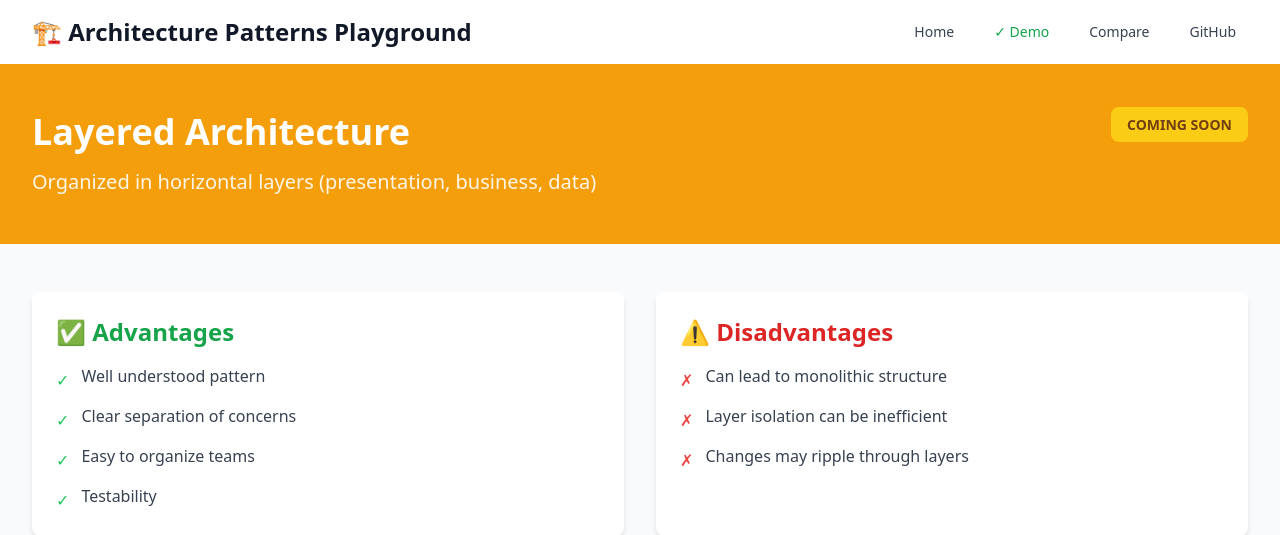
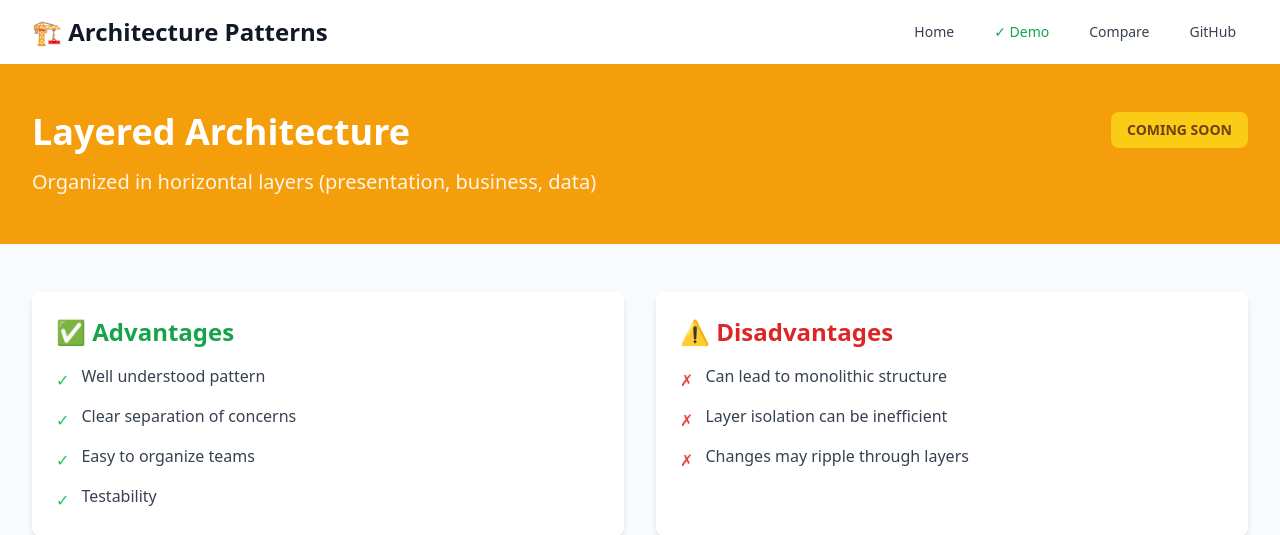
Before and after one commit to gkaria/architecture-playground, a FastAPI app: page /architecture/layered in a window 1280 px wide. Shown: the top 535 px of the page. Run offline with FastAPI, Linux system fonts and the light colour scheme; some libraries are stand-ins or nearby versions.

Commit message:
fix: Improve mobile responsiveness across all platform pages
Enhanced mobile user experience with responsive design improvements:

Navigation:
- Shortened title to "Architecture Patterns" to prevent overflow
- Made nav links responsive (text-xs on mobile, text-sm on desktop)
- Added flex-wrap to prevent nav items from overflowing
- Adjusted spacing and padding for mobile screens

Home Page:
- Hero heading scales from text-3xl (mobile) to text-5xl (desktop)
- Hero description scales from text-base to text-xl
- Reduced padding on mobile (py-12) vs desktop (py-24)

Architecture Detail Page:
- Header layout changes from flex-row on desktop to flex-col on mobile
- Title scales from text-2xl (mobile) to text-4xl (desktop)
- Buttons and badges scale appropriately with responsive padding

Comparison Page:
- Header text scales from text-2xl (mobile) to text-4xl (desktop)
- Consistent navigation with other pages

All pages now properly render on mobile devices with improved readability
and no horizontal overflow issues.

```diff
--- a/platform/templates/architecture_detail.html
+++ b/platform/templates/architecture_detail.html
@@ -31,17 +31,17 @@
     <!-- Navigation -->
     <nav class="bg-white shadow-lg">
         <div class="max-w-7xl mx-auto px-4 sm:px-6 lg:px-8">
-            <div class="flex justify-between h-16">
+            <div class="flex flex-wrap justify-between items-center min-h-16 py-2">
                 <div class="flex items-center">
-                    <h1 class="text-2xl font-bold text-gray-900">
-                        🏗️ Architecture Patterns Playground
+                    <h1 class="text-lg sm:text-xl md:text-2xl font-bold text-gray-900">
+                        🏗️ Architecture Patterns
                     </h1>
                 </div>
-                <div class="flex items-center space-x-4">
-                    <a href="/" class="text-gray-700 hover:text-gray-900 px-3 py-2 rounded-md text-sm font-medium">Home</a>
-                    <a href="{{ ui_url }}" target="_blank" class="text-green-600 hover:text-green-700 px-3 py-2 rounded-md text-sm font-medium">✓ Demo</a>
-                    <a href="/comparison" class="text-gray-700 hover:text-gray-900 px-3 py-2 rounded-md text-sm font-medium">Compare</a>
-                    <a href="https://github.com/gkaria/architecture-playground" target="_blank" class="text-gray-700 hover:text-gray-900 px-3 py-2 rounded-md text-sm font-medium">GitHub</a>
+                <div class="flex items-center flex-wrap gap-2 sm:gap-4">
+                    <a href="/" class="text-gray-700 hover:text-gray-900 px-2 sm:px-3 py-2 rounded-md text-xs sm:text-sm font-medium">Home</a>
+                    <a href="{{ ui_url }}" target="_blank" class="text-green-600 hover:text-green-700 px-2 sm:px-3 py-2 rounded-md text-xs sm:text-sm font-medium">✓ Demo</a>
+                    <a href="/comparison" class="text-gray-700 hover:text-gray-900 px-2 sm:px-3 py-2 rounded-md text-xs sm:text-sm font-medium">Compare</a>
+                    <a href="https://github.com/gkaria/architecture-playground" target="_blank" class="text-gray-700 hover:text-gray-900 px-2 sm:px-3 py-2 rounded-md text-xs sm:text-sm font-medium">GitHub</a>
                 </div>
             </div>
         </div>
@@ -49,22 +49,22 @@
 
     <!-- Header -->
     <div class="bg-arch-{{ architecture.color }} text-white">
-        <div class="max-w-7xl mx-auto px-4 sm:px-6 lg:px-8 py-12">
-            <div class="flex justify-between items-start">
-                <div>
-                    <h2 class="text-4xl font-bold mb-4">{{ architecture.name }}</h2>
-                    <p class="text-xl opacity-90">{{ architecture.description }}</p>
+        <div class="max-w-7xl mx-auto px-4 sm:px-6 lg:px-8 py-8 sm:py-12">
+            <div class="flex flex-col md:flex-row md:justify-between md:items-start gap-6">
+                <div class="flex-1">
+                    <h2 class="text-2xl sm:text-3xl md:text-4xl font-bold mb-3 sm:mb-4">{{ architecture.name }}</h2>
+                    <p class="text-base sm:text-lg md:text-xl opacity-90">{{ architecture.description }}</p>
                 </div>
-                <div class="text-right">
+                <div class="md:text-right">
                     {% if architecture.status == 'implemented' %}
-                    <span class="bg-green-400 text-green-900 px-4 py-2 rounded-lg text-sm font-bold">IMPLEMENTED</span>
-                    <div class="mt-4">
-                        <a href="{{ get_api_url(architecture.port) }}/docs" target="_blank" class="bg-white text-arch-{{ architecture.color }} px-6 py-2 rounded-lg font-semibold hover:bg-arch-{{ architecture.color }}-light transition inline-block">
+                    <span class="bg-green-400 text-green-900 px-3 sm:px-4 py-2 rounded-lg text-xs sm:text-sm font-bold inline-block">IMPLEMENTED</span>
+                    <div class="mt-3 sm:mt-4">
+                        <a href="{{ get_api_url(architecture.port) }}/docs" target="_blank" class="bg-white text-arch-{{ architecture.color }} px-4 sm:px-6 py-2 rounded-lg text-sm sm:text-base font-semibold hover:bg-arch-{{ architecture.color }}-light transition inline-block">
                             View API Docs
                         </a>
                     </div>
                     {% else %}
-                    <span class="bg-yellow-400 text-yellow-900 px-4 py-2 rounded-lg text-sm font-bold">COMING SOON</span>
+                    <span class="bg-yellow-400 text-yellow-900 px-3 sm:px-4 py-2 rounded-lg text-xs sm:text-sm font-bold inline-block">COMING SOON</span>
                     {% endif %}
                 </div>
             </div>
```
Also changed, not shown: platform/templates/comparison.html (+11 -11 lines), platform/templates/home.html (+11 -11 lines).
